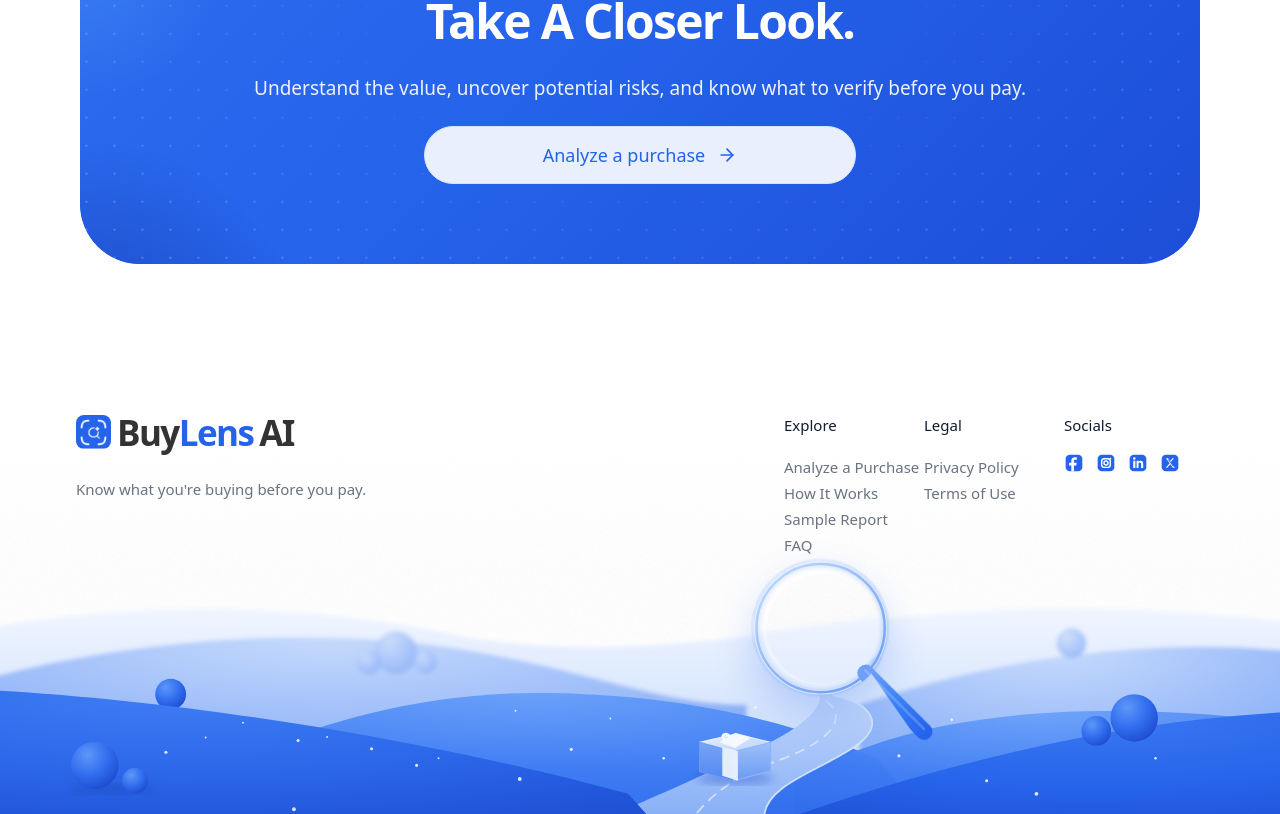
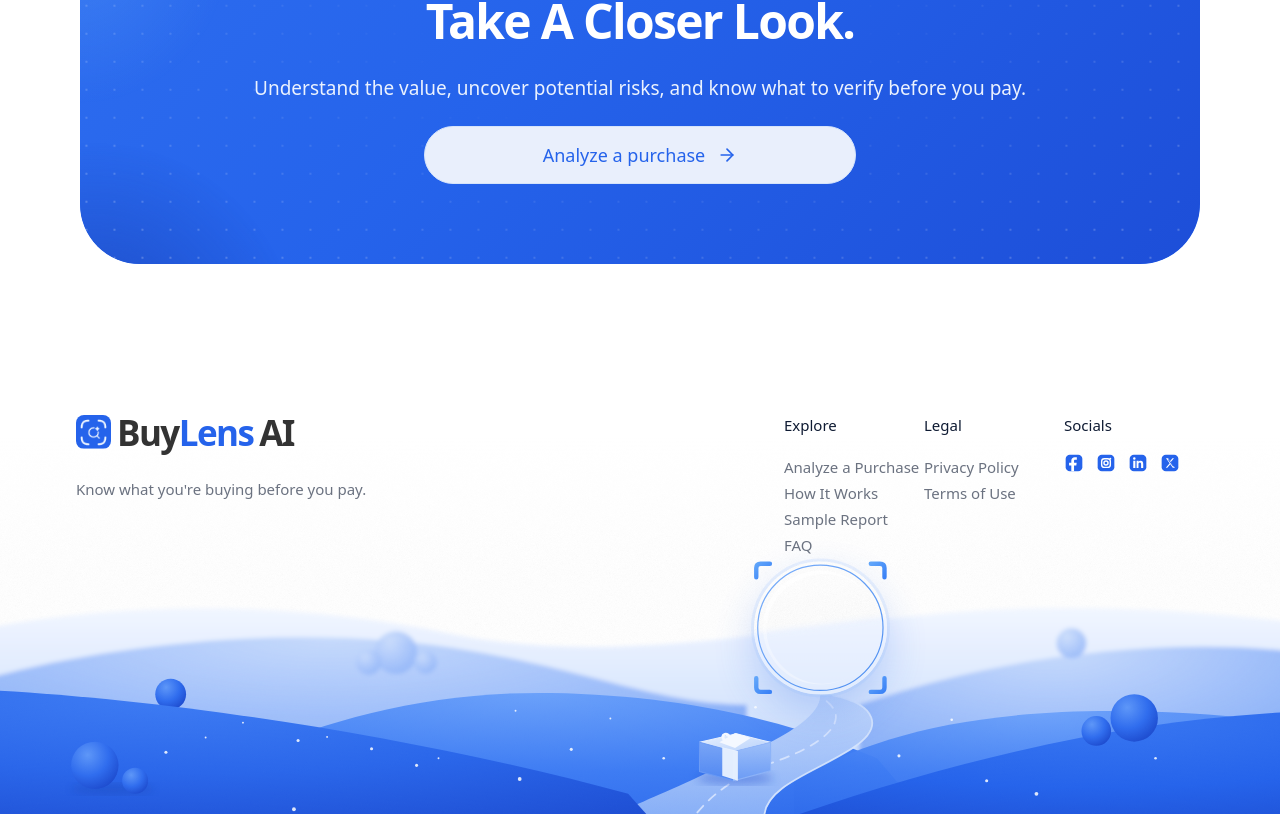
Before and after one commit to adeyemo-taiwo-m/Buylens-AI, a Next.js app: page / in a window 1280 px wide. Shown: the part 9339-10153 px from the top of the page. Built offline with nearby package versions, Linux system fonts and the light colour scheme.

Commit message:
improved the lens in the footer to a scanner lens for consistency

```diff
--- a/src/app/globals.css
+++ b/src/app/globals.css
@@ -774,47 +774,16 @@ body {
   pointer-events: none;
 }
 
-.footer-lens-ring-layer,
-.footer-lens-handle-layer {
-  position: absolute;
+.footer-lens-scanner-visual {
+  position: absolute;
+  inset: 0;
   top: 0;
   left: 0;
-  width: 139%;
-  height: 139%;
-  max-width: none;
-  pointer-events: auto;
-  transform-origin: center;
-}
-
-.footer-lens-ring-layer {
   z-index: 3;
-  clip-path: circle(37% at 36% 36%);
-}
-
-.footer-lens-handle-layer {
-  z-index: 4;
-  clip-path: polygon(59% 54%, 68% 51%, 100% 91%, 91% 100%);
-  cursor: grab;
-  will-change: transform;
-}
-
-.footer-lens-ring-layer img,
-.footer-lens-handle-layer img {
-  display: block;
   width: 100%;
   height: 100%;
-  max-width: none;
-  object-fit: contain;
-  pointer-events: auto;
-  user-select: none;
-}
-
-.footer-lens-handle-layer:active {
-  cursor: grabbing;
-}
-
-.footer-lens-handle-layer img {
-  pointer-events: auto;
+  overflow: visible;
+  pointer-events: none;
 }
 
 .footer-content {
--- a/src/components/home/Footer.tsx
+++ b/src/components/home/Footer.tsx
@@ -224,7 +224,7 @@ export function Footer() {
             className="footer-art-image"
           />
         </motion.div>
-        <FooterLens />
+        <FooterLens interactionRootRef={footerRef} />
       </div>
 
       <div className="footer-content">
--- a/src/components/home/FooterLens.tsx
+++ b/src/components/home/FooterLens.tsx
@@ -10,7 +10,13 @@ import {
   useTransform,
   useVelocity,
 } from "framer-motion";
-import { useCallback, useEffect, useRef, type PointerEvent } from "react";
+import {
+  useCallback,
+  useEffect,
+  useRef,
+  type PointerEvent,
+  type RefObject,
+} from "react";
 
 const FOOTER_LENS_CONFIG = {
   BASE_MAGNIFICATION: 1.6,
@@ -27,7 +33,6 @@ const FOOTER_LENS_CONFIG = {
 } as const;
 
 const SPRING = { stiffness: 190, damping: 25, mass: 0.72 };
-const TRAIL_SPRING = { stiffness: 125, damping: 21, mass: 0.7 };
 const clamp = (value: number, min: number, max: number) => Math.min(max, Math.max(min, value));
 
 type FooterArtMetrics = {
@@ -48,11 +53,16 @@ const IDLE_SHADOW = "0 0 0 3px rgba(147, 189, 255, 0.18), 0 18px 40px rgba(37, 9
 const HOVER_SHADOW = "0 0 0 6px rgba(147, 189, 255, 0.35), 0 22px 48px rgba(37, 99, 235, 0.35)";
 const DRAG_SHADOW = "0 0 0 7px rgba(147, 189, 255, 0.42), 0 28px 58px rgba(23, 57, 170, 0.42)";
 
-export function FooterLens() {
+type FooterLensProps = {
+  interactionRootRef?: RefObject<HTMLElement | null>;
+};
+
+export function FooterLens({ interactionRootRef }: FooterLensProps) {
   const reduced = useReducedMotion() === true;
   const artRef = useRef<HTMLDivElement>(null);
   const metricsRef = useRef<FooterArtMetrics | null>(null);
   const artHoveredRef = useRef(false);
+  const contentHoveredRef = useRef(false);
   const lensInsideRef = useRef(false);
   const draggingRef = useRef(false);
   const dragPointerIdRef = useRef<number | null>(null);
@@ -142,17 +152,6 @@ export function FooterLens() {
     return y - radius;
   });
   const lensDiameter = useTransform(baseRadius, (radius) => radius * 2);
-
-  const trailX = useSpring(displayX, TRAIL_SPRING);
-  const trailY = useSpring(displayY, TRAIL_SPRING);
-  const handleOffsetX = useTransform([trailX, displayX], (values: number[]) => {
-    const [trail, current] = values as number[];
-    return reduced ? 0 : trail - current;
-  });
-  const handleOffsetY = useTransform([trailY, displayY], (values: number[]) => {
-    const [trail, current] = values as number[];
-    return reduced ? 0 : trail - current;
-  });
 
   const magnifiedImageWidth = useTransform([imageWidth, magnification], (values: number[]) => {
     const [width, scale] = values as number[];
@@ -253,6 +252,7 @@ export function FooterLens() {
   const onArtPointerEnter = useCallback((event: PointerEvent<HTMLDivElement>) => {
     clearReturnTimer();
     artHoveredRef.current = true;
+    contentHoveredRef.current = false;
     const point = pointFromEvent(event);
     if (!point || draggingRef.current) return;
     pointerX.set(point.x);
@@ -270,12 +270,16 @@ export function FooterLens() {
     setPosition(point.x, point.y);
   }, [pointFromEvent, pointerX, pointerY, setPosition]);
 
-  const onArtPointerLeave = useCallback(() => {
+  const onArtPointerLeave = useCallback((event: PointerEvent<HTMLDivElement>) => {
+    const relatedTarget = event.relatedTarget;
+    const root = interactionRootRef?.current;
+    if (root && relatedTarget instanceof Node && root.contains(relatedTarget)) return;
     artHoveredRef.current = false;
+    contentHoveredRef.current = false;
     lensInsideRef.current = false;
     if (!draggingRef.current) hoverTarget.set(0);
     scheduleReturn();
-  }, [hoverTarget, scheduleReturn]);
+  }, [hoverTarget, interactionRootRef, scheduleReturn]);
 
   const onLensPointerEnter = useCallback(() => {
     clearReturnTimer();
@@ -341,6 +345,52 @@ export function FooterLens() {
       scheduleReturn();
     }
   }, [activateTap, draggingTarget, pointFromEvent, scheduleReturn]);
+
+  useEffect(() => {
+    const root = interactionRootRef?.current;
+    if (!root) return;
+
+    const isArtTarget = (target: EventTarget | null) => {
+      return target instanceof Node && artRef.current?.contains(target) === true;
+    };
+
+    const onRootPointerOver = (event: globalThis.PointerEvent) => {
+      if (isArtTarget(event.target)) return;
+      clearReturnTimer();
+      artHoveredRef.current = true;
+      hoverTarget.set(1);
+      if (!contentHoveredRef.current) {
+        contentHoveredRef.current = true;
+        replaySweep();
+      }
+    };
+
+    const onRootPointerMove = (event: globalThis.PointerEvent) => {
+      if (isArtTarget(event.target)) return;
+      lastPointerRef.current = { clientX: event.clientX, clientY: event.clientY };
+      clearReturnTimer();
+      artHoveredRef.current = true;
+      hoverTarget.set(1);
+    };
+
+    const onRootPointerLeave = () => {
+      contentHoveredRef.current = false;
+      if (draggingRef.current) return;
+      artHoveredRef.current = false;
+      hoverTarget.set(0);
+      scheduleReturn();
+    };
+
+    root.addEventListener("pointerover", onRootPointerOver);
+    root.addEventListener("pointermove", onRootPointerMove);
+    root.addEventListener("pointerleave", onRootPointerLeave);
+
+    return () => {
+      root.removeEventListener("pointerover", onRootPointerOver);
+      root.removeEventListener("pointermove", onRootPointerMove);
+      root.removeEventListener("pointerleave", onRootPointerLeave);
+    };
+  }, [clearReturnTimer, interactionRootRef, replaySweep, scheduleReturn, hoverTarget]);
 
   useEffect(() => {
     const measure = () => {
@@ -448,19 +498,43 @@ export function FooterLens() {
             <motion.div className="footer-lens-sweep" animate={sweepControls} />
             <motion.div className="footer-lens-specular" style={{ opacity: specularOpacity }} />
           </motion.div>
-          <motion.div
-            className="footer-lens-ring-layer"
+          <svg
+            className="footer-lens-scanner-visual"
+            viewBox="0 0 1000 1000"
+            width="100%"
+            height="100%"
+            fill="none"
             aria-hidden="true"
           >
-            <img src="/hero/lens-ring-handle.svg" alt="" draggable={false} />
-          </motion.div>
-          <motion.div
-            className="footer-lens-handle-layer"
-            aria-hidden="true"
-            style={{ x: handleOffsetX, y: handleOffsetY }}
-          >
-            <img src="/hero/lens-ring-handle.svg" alt="" draggable={false} />
-          </motion.div>
+            <defs>
+              <linearGradient id="footer-ring-gradient" x1="0" y1="0" x2="1" y2="1">
+                <stop offset="0" stopColor="#7DB0FA" />
+                <stop offset="1" stopColor="#4A8CF0" />
+              </linearGradient>
+              <linearGradient id="footer-bracket-gradient" x1="0" y1="0" x2="1" y2="1">
+                <stop offset="0" stopColor="#60A5FA" />
+                <stop offset="1" stopColor="#3B82F6" />
+              </linearGradient>
+            </defs>
+            <circle
+              cx="500"
+              cy="500"
+              r="472"
+              stroke="url(#footer-ring-gradient)"
+              strokeWidth="9"
+            />
+            <g
+              stroke="url(#footer-bracket-gradient)"
+              strokeWidth="33"
+              strokeLinecap="round"
+              strokeLinejoin="round"
+            >
+              <path d="M17 120 V50 Q17 17 50 17 H120" />
+              <path d="M880 17 H950 Q983 17 983 50 V120" />
+              <path d="M17 880 V950 Q17 983 50 983 H120" />
+              <path d="M983 880 V950 Q983 983 950 983 H880" />
+            </g>
+          </svg>
         </motion.div>
       </motion.div>
     </div>
```
